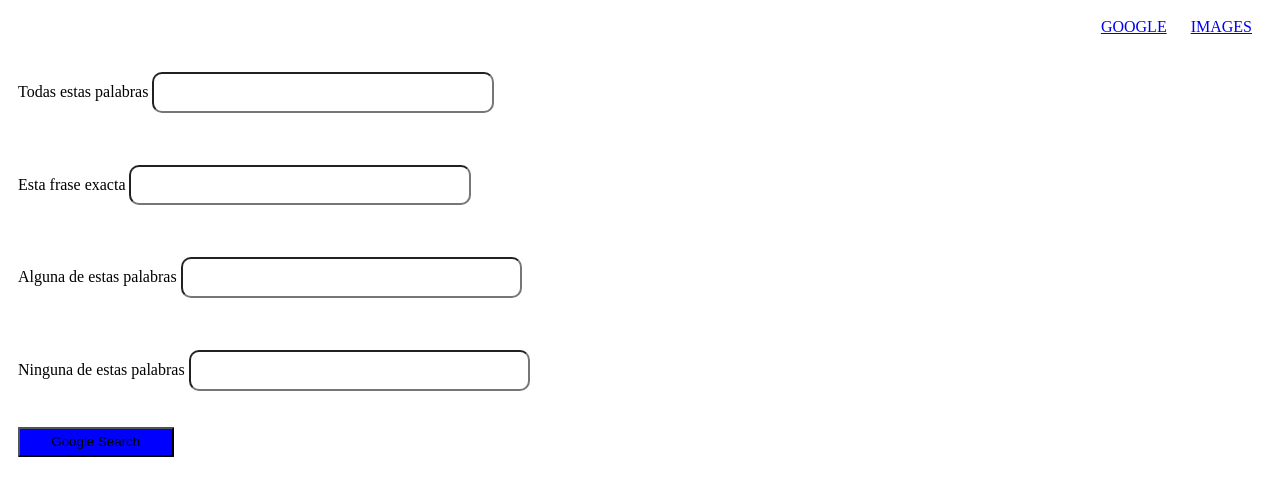
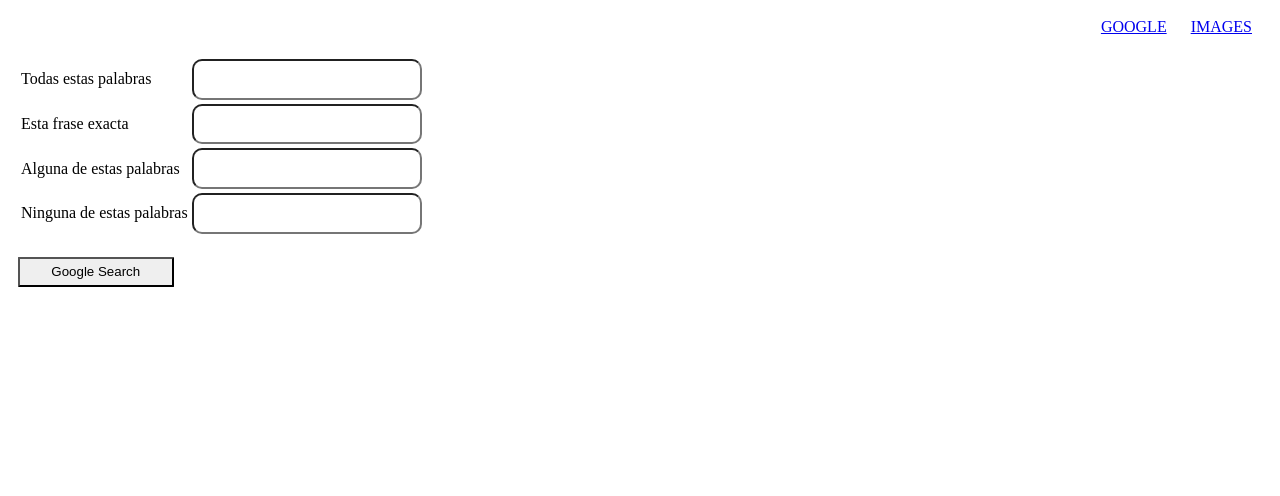
Before and after one commit to adanpinnero/search, a plain HTML site: page advanced.html in a window 1280 px wide. Drawn offline with Linux system fonts and the light colour scheme.

Commit message:
done advanced search

```diff
--- a/advanced.html
+++ b/advanced.html
@@ -7,14 +7,13 @@
               border-radius: 10px;
               border: 1px solid #GRAY;
               padding: 1em;
-              width: 25%;
+              width: 200px;
               height: 10px;
             }
             #button1 {
               border-radius: 1px;
               width: 12.5%;
               height: 30px;
-              background-color: blue;
             }
             div {
                 text-align: left;
@@ -39,24 +38,24 @@
 
         <form action="https://google.com/search">
             <div>
-                <p>Todas estas palabras
-                <input id="input_box" type="text" name="q" align="left">
-                </p>
-            </div>
-            <div>
-                <p>Esta frase exacta
-                <input id="input_box" type="text" name="q" align="left">
-                </p>
-            </div>
-            <div>
-                <p>Alguna de estas palabras
-                <input id="input_box" type="text" name="q" align="left">
-                </p>
-            </div>
-            <div>
-                <p>Ninguna de estas palabras
-                <input id="input_box" type="text" name="q" align="left">
-                </p>
+                <table>
+                    <tr>
+                        <td>Todas estas palabras</td>
+                        <td><input id="input_box" type="text" name="as_q" align="left"></td>
+                    </tr>
+                    <tr>
+                        <td>Esta frase exacta</td>
+                        <td><input id="input_box" type="text" name="as_apq" align="left"></td>
+                    </tr>
+                    <tr>
+                        <td>Alguna de estas palabras</td>
+                        <td> <input id="input_box" type="text" name="as_oq" align="left"></td>
+                    </tr>
+                     <tr>
+                        <td>Ninguna de estas palabras</td>
+                        <td><input id="input_box" type="text" name="as_eq" align="left"></td>
+                    </tr>
+                </table>
             </div>
             <div>
                 <input id="button1" type="submit" value="Google Search">
```
